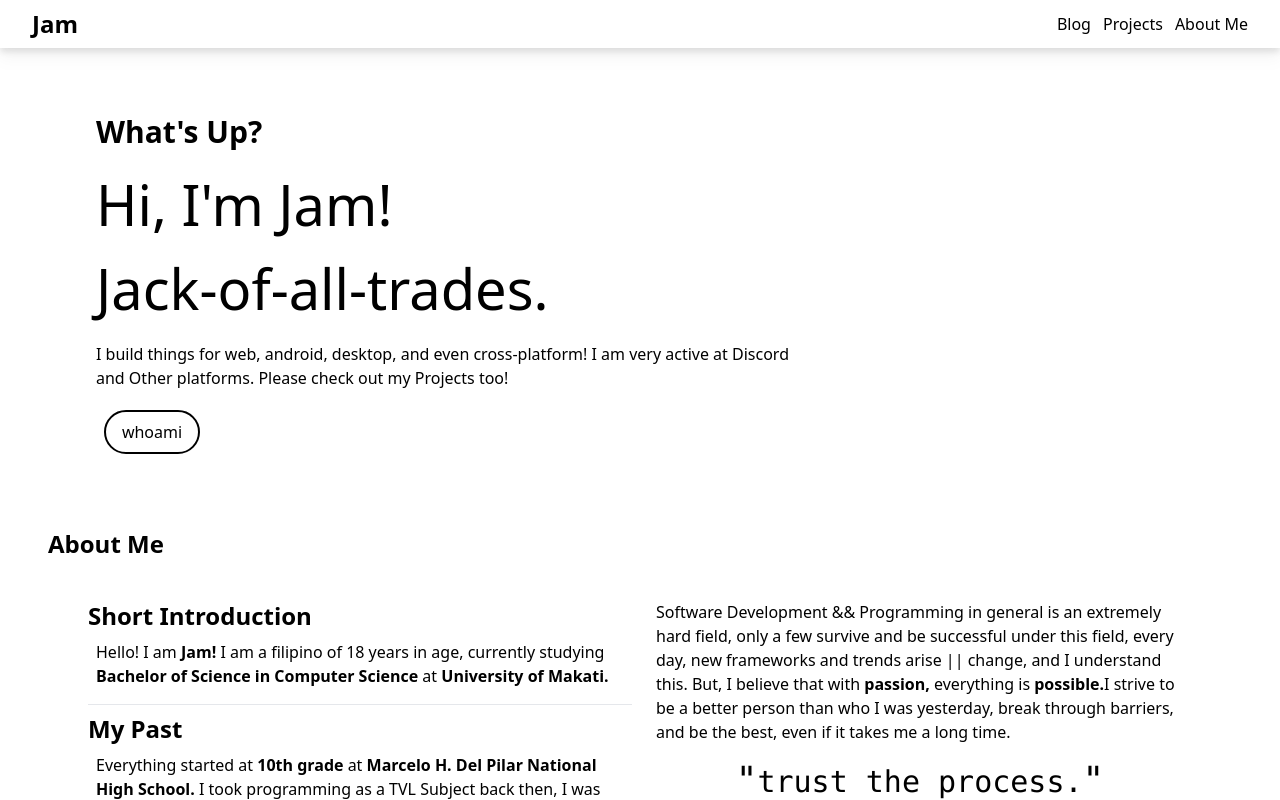
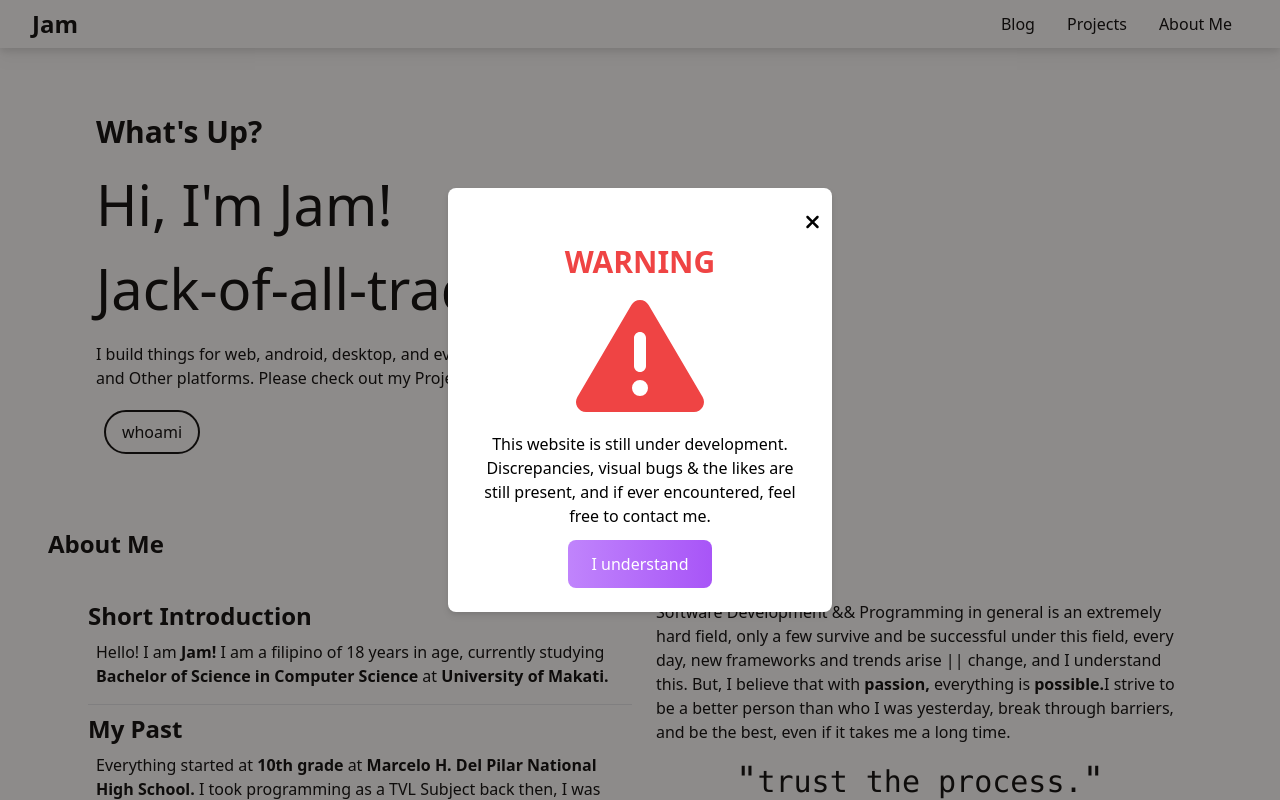
Before and after one commit to JamTheDev/personal-web, a Next.js app: page / in a window 1280 px wide. Shown: the top 800 px of the page. Built offline with nearby package versions, Linux system fonts and the light colour scheme.

Commit message:
feat: added modals

```diff
--- /dev/null
+++ b/components/modals/modal.tsx
@@ -0,0 +1,87 @@
+import { faXmark } from "@fortawesome/free-solid-svg-icons";
+import { FontAwesomeIcon } from "@fortawesome/react-fontawesome";
+import { createContext, FunctionComponent, HTMLAttributes, ReactNode, useContext } from "react";
+
+const ModalContext = createContext({} as ModalAttributes);
+
+// I have no idea what I should name the "prevent closing the modal when bg click" variable feature something
+// lol
+type ModalAttributes = {
+    opened: boolean
+    onHide: () => void
+    preventDefault?: boolean
+    children?: ReactNode
+} & HTMLAttributes<HTMLDivElement>
+
+type ModalBackdropAttributes = { children?: ReactNode } & HTMLAttributes<HTMLDivElement>
+
+/*
+    ModalBackdrop & ModalBody is both available for export so that people who will
+    fork the repository will be able to make their own custom modals with custom features.
+*/
+
+export const ModalBackdrop: FunctionComponent<ModalBackdropAttributes> = ({ children }) => {
+    const context = useContext(ModalContext);
+
+    return (
+        <div className="
+        fixed
+        flex justify-center items-center
+        z-50
+        w-full h-full
+        bg-stone-900/50"
+            onClick={context.preventDefault ? () => { } : context.onHide}
+        >
+            {children}
+        </div>
+    );
+}
+
+export const ModalBody: FunctionComponent<HTMLAttributes<HTMLDivElement>> = (props) => {
+    return (
+        <div className={
+            `
+            relative
+            bg-white
+            rounded-lg
+            w-96
+
+            drop-shadow-md
+
+            ${props.className}
+            `
+        }>
+            {props.children}
+        </div>
+    )
+}
+
+export const ModalClose: FunctionComponent = () => {
+    const context = useContext(ModalContext);
+    return (
+        <div className="flex justify-end cursor-pointer" onClick={context.onHide}>
+            <FontAwesomeIcon icon={faXmark} size="lg" />
+        </div>
+    )
+}
+
+
+const Modal: FunctionComponent<ModalAttributes> = (props) => {
+    return (
+        <>
+            {
+                props.opened
+                    ? <ModalContext.Provider value={props} >
+                        <ModalBackdrop>
+                            <ModalBody className={props.className}>
+                                {props.children}
+                            </ModalBody>
+                        </ModalBackdrop>
+                    </ModalContext.Provider>
+                    : <div />
+            }
+        </>
+    )
+}
+
+export default Modal;
--- a/components/navbar.tsx
+++ b/components/navbar.tsx
@@ -1,20 +1,47 @@
 import { useRouter } from "next/router";
-import { FunctionComponent } from "react";
+import { FunctionComponent, useState } from "react";
+import Modal, { ModalClose } from "./modals/modal";
 
 const Navbar: FunctionComponent = () => {
     const router = useRouter();
+
+    const [modalState, changeModalState] = useState(false);
+
     return (
-        <nav className="fixed z-50 bg-white grid grid-cols-2 items-center w-full h-12 lg:px-8 px-4 drop-shadow-lg">
-            <div className="col-span-1">
-                <span className="font-bold text-2xl">Jam</span>
-            </div>
+        <>
+            <Modal opened={modalState} onHide={() => changeModalState(false)} className="p-3">
+                <ModalClose />
 
-            <div className="col-span-1 flex justify-end gap-3">
-                <input type="button" className="cursor-pointer" value="Blog" />
-                <input type="button" className="cursor-pointer" value="Projects" />
-                <input type="button" className="cursor-pointer" value="About Me" />
-            </div>
-        </nav>
+                <div className="flex flex-col justify-content items-center gap-3">
+                    <span className="font-bold text-4xl">Oops! :(</span>
+                    <span className="text-center p-2"> This page is not available yet. Come back later!
+                        <span className="font-bold"> (Tip: this site is still in beta)</span>
+                    </span>
+                </div>
+            </Modal>
+            <nav className="fixed z-40 bg-white grid grid-cols-2 items-center w-full h-12 lg:px-8 px-4 drop-shadow-lg">
+                <div className="col-span-1">
+                    <span className="font-bold text-2xl">Jam</span>
+                </div>
+
+                <div className="col-span-1 flex justify-end ">
+                    <div className="group">
+                        <input type="button" className="relative cursor-pointer px-4" value="Blog" onClick={() => changeModalState(true)} />
+                        <div className="group-hover:w-full w-0 transition-all h-[1px] bg-black"></div>
+                    </div>
+
+                    <div className="group">
+                        <input type="button" className="cursor-pointer px-4" value="Projects" onClick={() => changeModalState(true)}/>
+                        <div className="group-hover:w-full w-0 transition-all h-[1px] bg-black"></div>
+                    </div>
+
+                    <div className="group">
+                        <input type="button" className="cursor-pointer px-4" value="About Me" onClick={() => changeModalState(true)}/>
+                        <div className="group-hover:w-full w-0 transition-all h-[1px] bg-black"></div>
+                    </div>
+                </div>
+            </nav>
+        </>
     );
 }
 
--- a/pages/index.tsx
+++ b/pages/index.tsx
@@ -1,14 +1,27 @@
-import Button from '@/components/input/button';
-import Navbar from '@/components/navbar'
-import { faFacebook, faGithub, faTwitter } from '@fortawesome/free-brands-svg-icons';
-import { faEnvelope } from '@fortawesome/free-regular-svg-icons';
+import Modal, { ModalClose } from '@/components/modals/modal';
+import { faWarning } from '@fortawesome/free-solid-svg-icons';
 import { FontAwesomeIcon } from '@fortawesome/react-fontawesome';
 import type { NextPage } from 'next'
 import React, { FunctionComponent, HTMLAttributes, useState } from 'react'
 import 'react-circular-progressbar/dist/styles.css';
 const Home: NextPage = () => {
+  const [opened, setOpenState] = useState(true);
   return (
     <>
+      <Modal className='py-6 px-3' opened={opened} onHide={() => setOpenState(false)}>
+        <ModalClose />
+
+        <div className='flex flex-col justify-center items-center'>
+          <span className='text-red-500 font-bold text-3xl p-3 font-sans'>WARNING</span>
+          <FontAwesomeIcon className='text-red-500' icon={faWarning} size="8x" />
+          <span className='text-center p-3'>
+            This website is still under development. Discrepancies, visual bugs & the likes are still present, and if ever encountered, feel free to contact me.
+          </span>
+          <button className='bg-gradient-to-r from-purple-400 to-purple-500 py-3 px-6 rounded-lg text-white' onClick={() => setOpenState(false)}>
+            I understand
+          </button>
+        </div>
+      </Modal>
       <SplashScreen />
       <AboutMe />
       <VisionAndMission />
```
Also changed, not shown: 1 other file (tests, documents, lock files or other folders).
